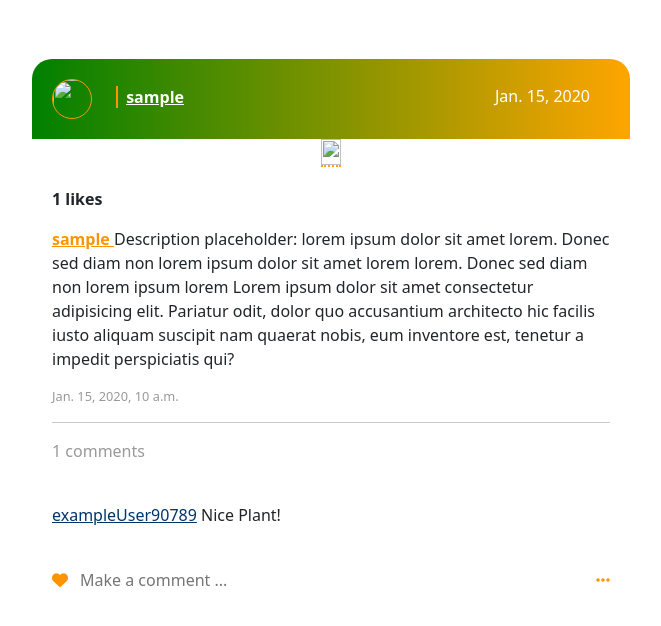
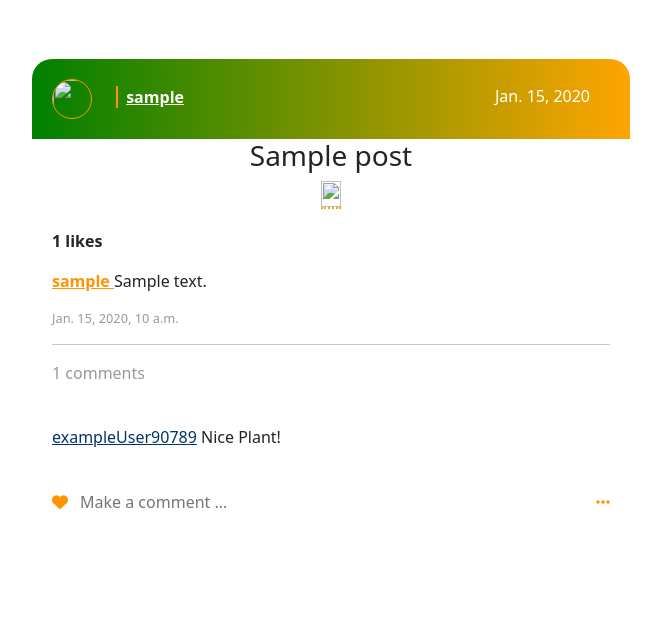
Before and after one commit to DazHaze/PlantGram, a Django app: page /list_view/ in a window 1280 px wide. Shown: the top 626 px of the page, without its empty margins (309-970 px from the left). Run offline with Django 4.2, Linux system fonts and the light colour scheme; tables that the repository leaves empty hold one stand-in row (values such as "Sample post"); some libraries are stand-ins or nearby versions.

Commit message:
add title and description, random slug generator, title rendering in html

```diff
--- a/plants/forms.py
+++ b/plants/forms.py
@@ -8,9 +8,9 @@ class PostForm(forms.ModelForm):
 
 	class Meta:
 		model = Post
-		fields = ('caption', 'slug', 'featured_image')
+		fields = ('description', 'title', 'featured_image')
 
 		widgets = {
-			'caption': forms.TextInput(attrs={'class': 'form-control'}),
-			'slug': forms.TextInput(attrs={'class': 'form-control'}),
+			'description': forms.TextInput(attrs={'class': 'form-control'}),
+			'title': forms.TextInput(attrs={'class': 'form-control'}),
 		}
--- a/plants/models.py
+++ b/plants/models.py
@@ -1,7 +1,8 @@
-from django.db import models
+from django.db import models, IntegrityError
 from django.contrib.auth.models import User
 from django.utils import timezone
 from django.urls import reverse
+import random
 
 
 from cloudinary.models import CloudinaryField
@@ -12,13 +13,24 @@ from cloudinary import CloudinaryImage
 class Post(models.Model):
     author = models.ForeignKey('auth.User', on_delete=models.CASCADE)
     featured_image = CloudinaryField('image', default='placeholder')
-    caption = models.TextField()
+    description = models.TextField()
+    title = models.TextField(default="placeholder")
     created_on = models.DateTimeField(auto_now_add=True)
     likes = models.ManyToManyField(User, related_name='blog_likes', blank=True)
     slug = models.SlugField(max_length=200, null=True, unique=True)
 
-    def __str__(self):
-        return self.caption
+    def save(self, *args, **kwargs):
+        try:
+            self.slug = ''.join(str(random.randint(0, 9)) for _ in range(8))
+            super().save(*args, **kwargs)
+        except IntegrityError:
+            self.save(*args, **kwargs)
+
+    # def __str__(self):
+    #     return self.description()
+
+    # def __str__(self):
+    #     return self.title()
 
     def number_of_likes(self):
         return self.likes.count()
--- a/plants/views.py
+++ b/plants/views.py
@@ -17,7 +17,7 @@ class LandingView(ListView):
     template_name = "index.html"
 
 class PostListView(ListView):
-    queryset = Post.objects.all()
+    queryset = Post.objects.order_by('-created_on')
     context_object_name = "posts"
     template_name = 'list_view.html'
 
--- a/templates/list_view.html
+++ b/templates/list_view.html
@@ -28,7 +28,12 @@
             <a class="Instagram-card-user-name" href="https://www.instagram.com/rogersbase/"> {{ post.author }} </a>
             <p class="Instagram-card-time"> {{post.date}} </p>
         </div>
-
+        <div style="
+        width: 100%;
+        text-align:center;
+        ">
+            <h3>{{post.title}}</h3>
+        </div>
         <div class="Instagram-card-image">
             <a href="{% url 'plants:post_detail' post.slug  %}">
                 <img src="{{ post.featured_image.url}}" height="600px" alt="" style="border-bottom: 2px dotted orange ;">
@@ -40,10 +45,7 @@
             <p><a class="Instagram-card-content-user">
                     {{ post.author }}
                 </a>
-                Description placeholder: lorem ipsum dolor sit amet lorem. Donec sed diam non lorem ipsum dolor sit amet
-                lorem lorem. Donec sed diam non lorem ipsum lorem Lorem ipsum dolor sit amet consectetur adipisicing
-                elit. Pariatur odit, dolor quo accusantium architecto hic facilis iusto aliquam suscipit nam quaerat
-                nobis, eum inventore est, tenetur a impedit perspiciatis qui? <p class="background-text">
+                {{ post.description }} <p class="background-text">
                     {{ post.created_on }}</p>
             </p>
             <hr>
```
Also changed, not shown: plants/migrations/0007_rename_caption_post_description.py (added), plants/migrations/0008_post_title.py (added).
